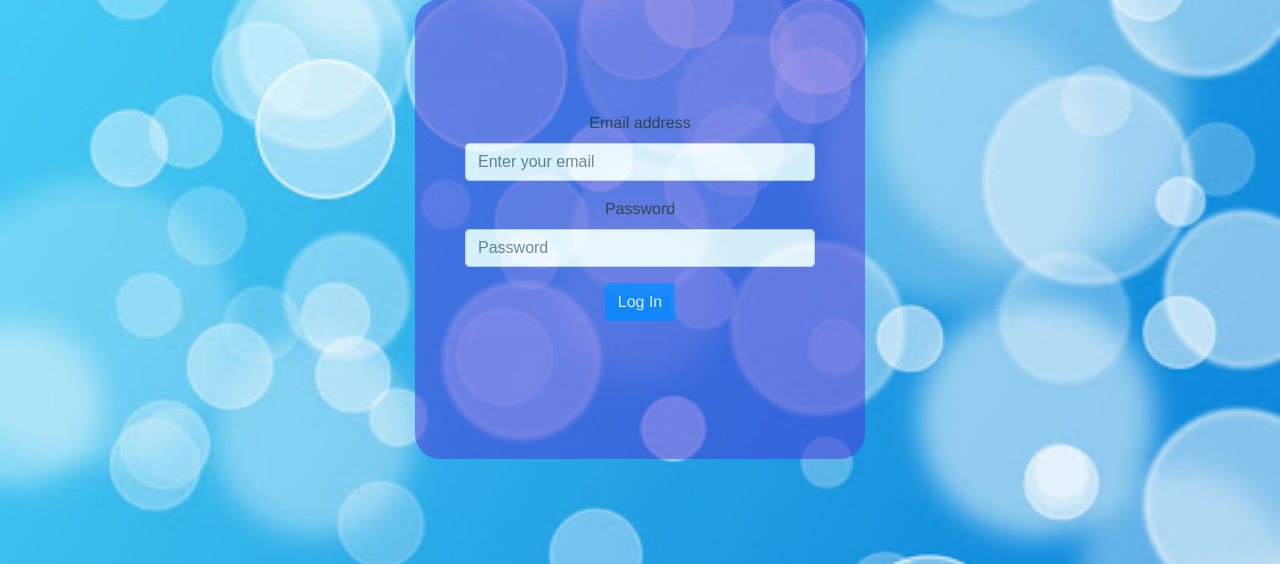
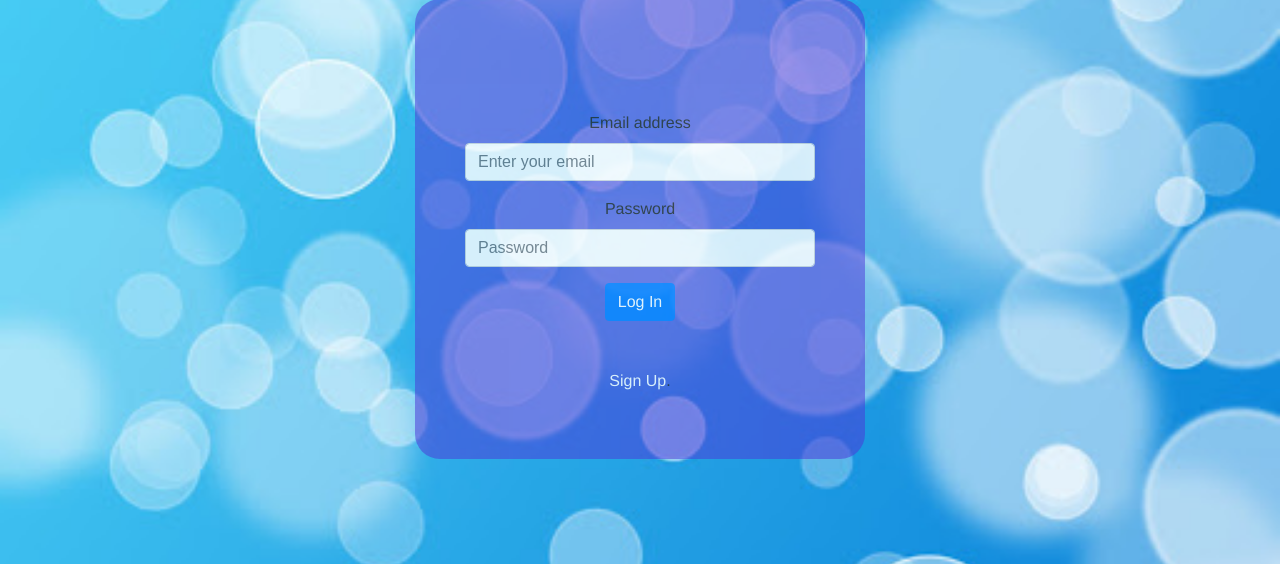
Before and after one commit to Orrbit/cse312-project, a Flask app: page / in a window 1280 px wide. Shown: the part 171-735 px from the top of the page. Run offline with Flask 2, Linux system fonts and the light colour scheme; some libraries are stand-ins or nearby versions.

Commit message:
Added link for sign up

```diff
--- a/biazza/templates/login.html
+++ b/biazza/templates/login.html
@@ -31,7 +31,14 @@
             <input type="password" class="form-control" id="passwordInput" placeholder="Password" required="true">
         </div>
         <button type="submit" class="btn btn-primary">Log In</button>
+
+        <br><br><br>
+
+        <p> <a href="/signup.html" style="color:white">Sign Up</a>.</p>
       </form>
+
+
+
     </div>
 
 
```
